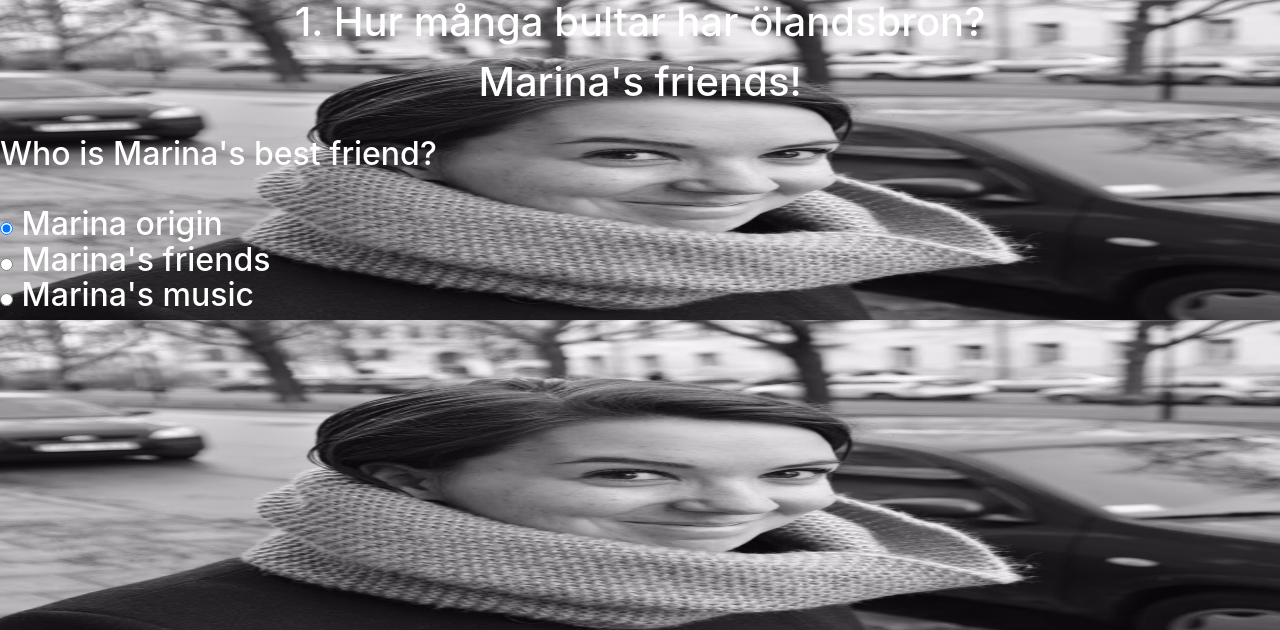
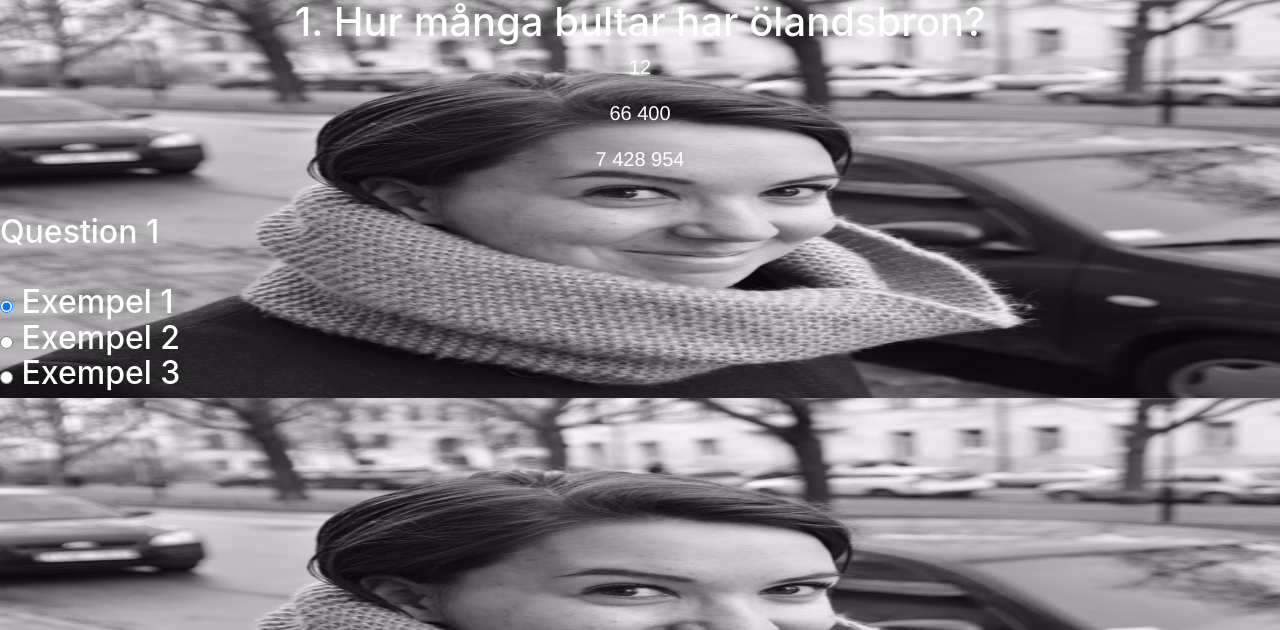
Before and after one commit to cupaiuolo/quizproject, a Django app: page /quiz/1/question/1/ in a window 1280 px wide. Shown: the top 630 px of the page. Run offline with Django 3.2, Linux system fonts and the light colour scheme; some libraries are stand-ins or nearby versions.

Commit message:
added data to complete
in views.py

```diff
--- a/quiz/templates/question.html
+++ b/quiz/templates/question.html
@@ -13,15 +13,19 @@
 	<p>{{ answer2 }}</p>
 	<p>{{ answer3 }}</p>
 
-	<h1>Marina's friends!</h1>
 	<br>
-	<h2> Who is Marina's best friend?
+	<h2> Question 1
 	<br>
 	<br>
 		<form>
-						<input type="radio" name="gender" value="Marina" checked> Marina origin<br>
-						<input type="radio" name="gender" value="Marina"> Marina's friends<br>
-						<input type="radio" name="gender" value="other"> Marina's music
+						<input type="radio" name="gender" value="Marina" checked>
+						Exempel 1
+						<br>
+						<input type="radio" name="gender" value="Marina"> Exempel 2
+						<br>
+						<input type="radio" name="gender" value="other">
+						Exempel 3
+						<br>
 					</form>
 
 		</body>
--- a/quiz/views.py
+++ b/quiz/views.py
@@ -36,9 +36,9 @@ def question(request, quiz_number, question_number):
 	context = {
 	"question_number": question_number,
 	"question": "Hur många bultar har ölandsbron?",
-	"answer 1": "12",
-	"answer 2": "66 400",
-	"answer 3": "7 428 954",
+	"answer1": "12",
+	"answer2": "66 400",
+	"answer3": "7 428 954",
 	"quiz_number": quiz_number,
 	}
 	return render(request, "question.html", context)
```
